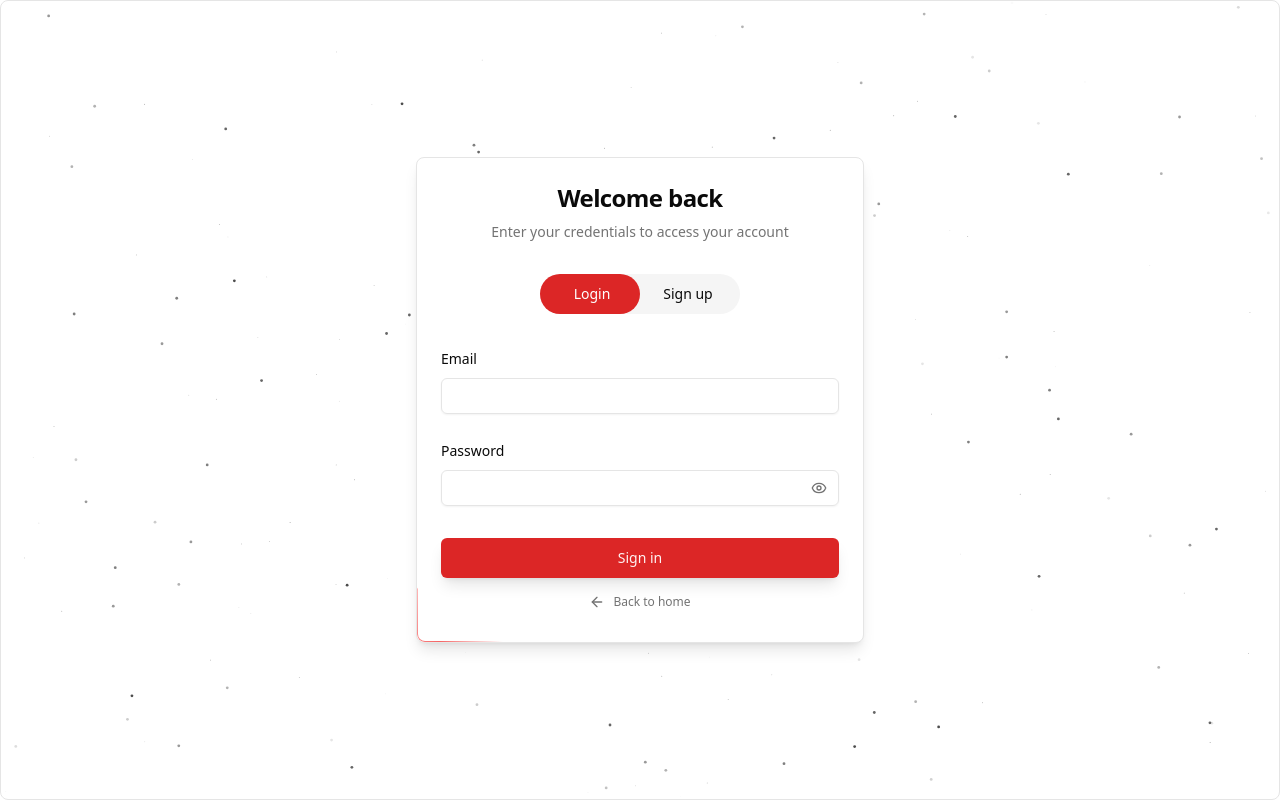
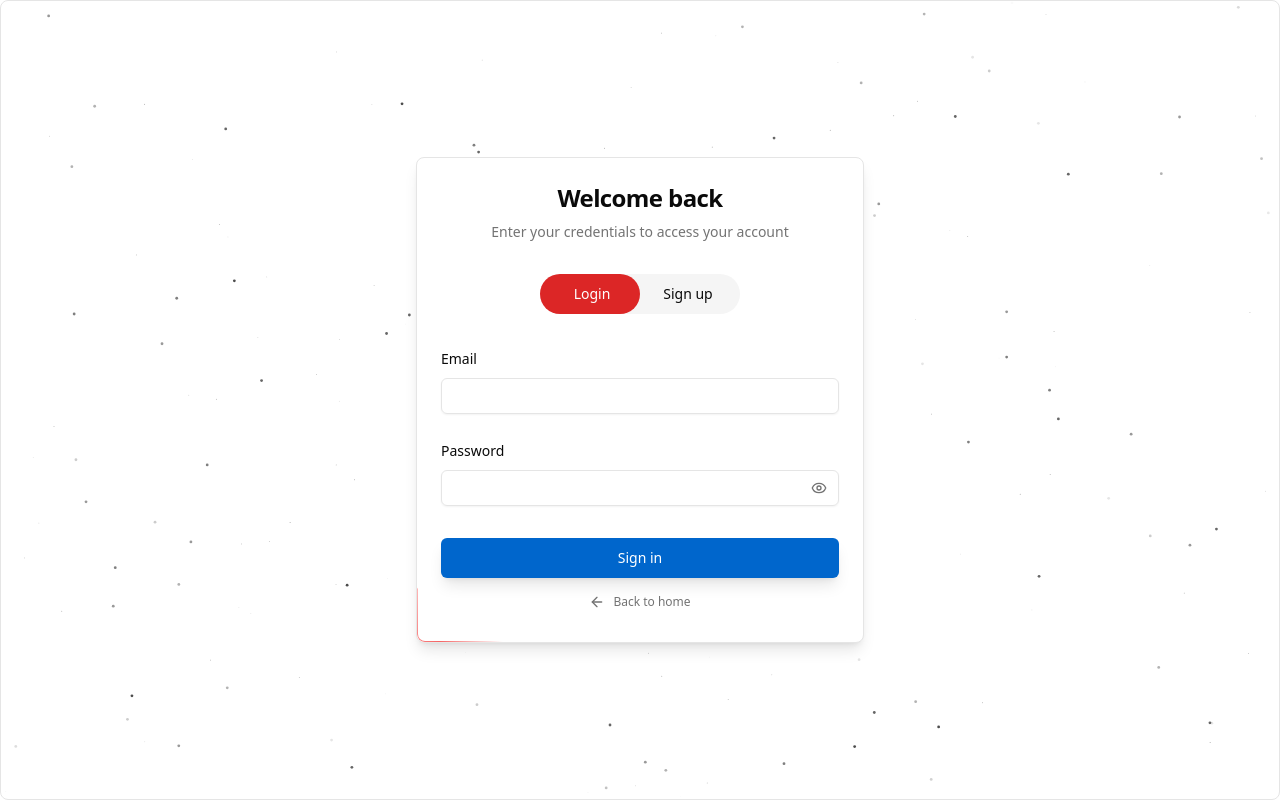
Before and after one commit to zyrephus/politicate, a Next.js app in the folder frontend/: page /auth in a window 1280 px wide. Built offline with nearby package versions, Linux system fonts and the light colour scheme; no server answers.

Commit message:
Update frontend/components/auth/AuthForm.tsx: Update button background color to #0066cc and hover state to a darker blue (#0052a3), while ensuring white text for contrast

```diff
--- a/frontend/components/auth/AuthForm.tsx
+++ b/frontend/components/auth/AuthForm.tsx
@@ -235,7 +235,7 @@ export function AuthForm({ initialFormType = "login" }: AuthFormProps) {
         <motion.div layout className="space-y-4 pt-2">
           <div className="flex flex-col gap-2">
             <Button
-              className="w-full bg-primary hover:bg-primary/90 text-primary-foreground shadow-lg transition-all duration-200"
+              className="w-full bg-[#0066cc] hover:bg-[#0052a3] text-white shadow-lg transition-all duration-200"
               type="submit"
               disabled={isLoading}
               size="lg"
```
